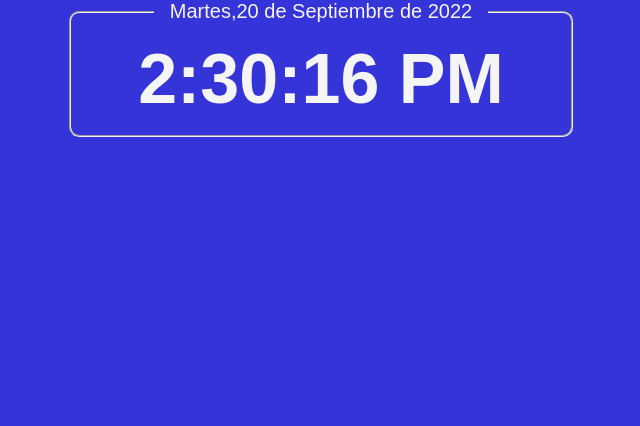
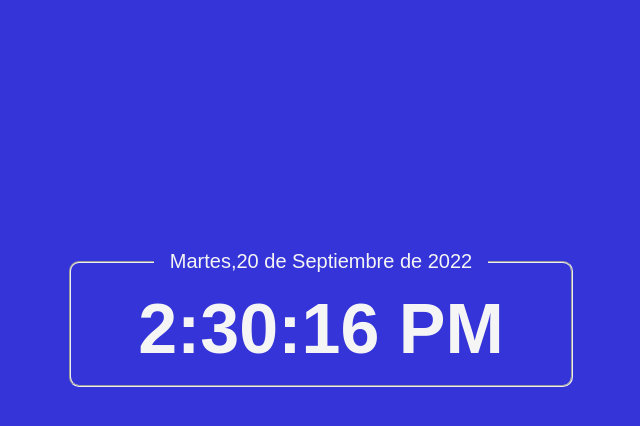
Before and after one commit to ThiagoDominguez/reloj-digital, a plain HTML site: page index.html in a window 1280 px wide. Shown: the whole page, without its empty margins (319-959 px from the left). Drawn offline with Linux system fonts and the light colour scheme.

Commit message:
Fixing bugs and centrered items

```diff
--- a/index.html
+++ b/index.html
@@ -8,10 +8,13 @@
   <title>Reloj Digital</title>
 </head>
 <body>
-  <fieldset>
-    <legend id="fecha"></legend>
-    <h2 id="reloj"></h2>
-  </fieldset>
+  <div class="container">
+    <fieldset>
+      <legend id="fecha"></legend>
+      <h2 id="reloj"></h2>
+    </fieldset>
+  </div>
+
   <script src="script.js"></script>
 </body>
 </html>
--- a/style.css
+++ b/style.css
@@ -7,6 +7,8 @@ body {
   background-color: #3434d8;
   font-family: sans-serif;
 }
+
+
 
 #reloj, #fecha {
   color: #f5f5f5;
@@ -30,6 +32,7 @@ fieldset {
   width: 500px;
   margin: 0 auto;
   border-radius: 10px;
+  margin-top: 250px;
 }
 
 @media (max-width:500px) {
```
